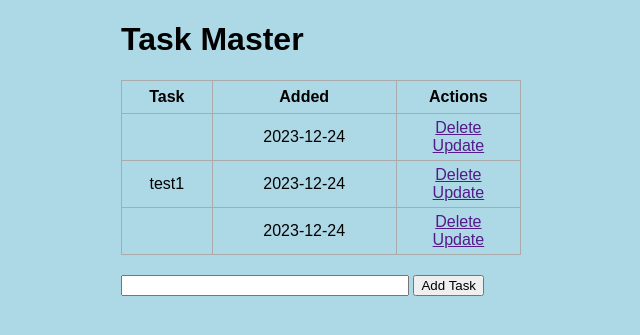
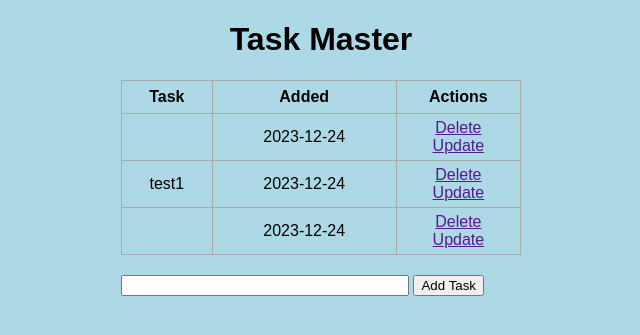
Before and after one commit to achalvats/TaskMaster_TodoApp, a Flask app: page / in a window 1280 px wide. Shown: the top 335 px of the page, without its empty margins (319-959 px from the left). Run offline with Flask 3, Linux system fonts and the light colour scheme; data comes from the database, SQL or seed files in the repository.

Commit message:
Update heading alignment in index.html

```diff
--- a/templates/index.html
+++ b/templates/index.html
@@ -6,7 +6,7 @@
 
 {% block body %}
 <div class="content">
-    <h1>Task Master</h1>
+    <h1 style="text-align: center;">Task Master</h1>
 
     <table>
         <tr>
```
